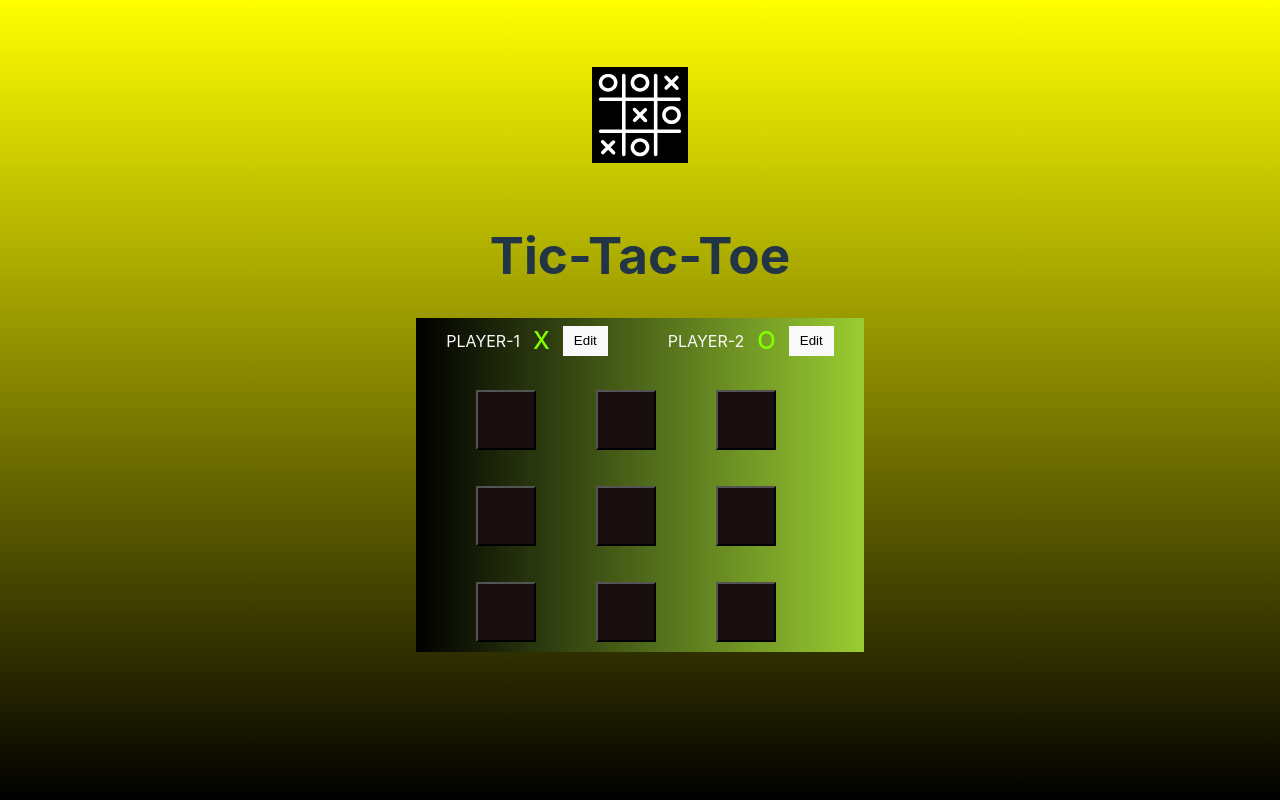
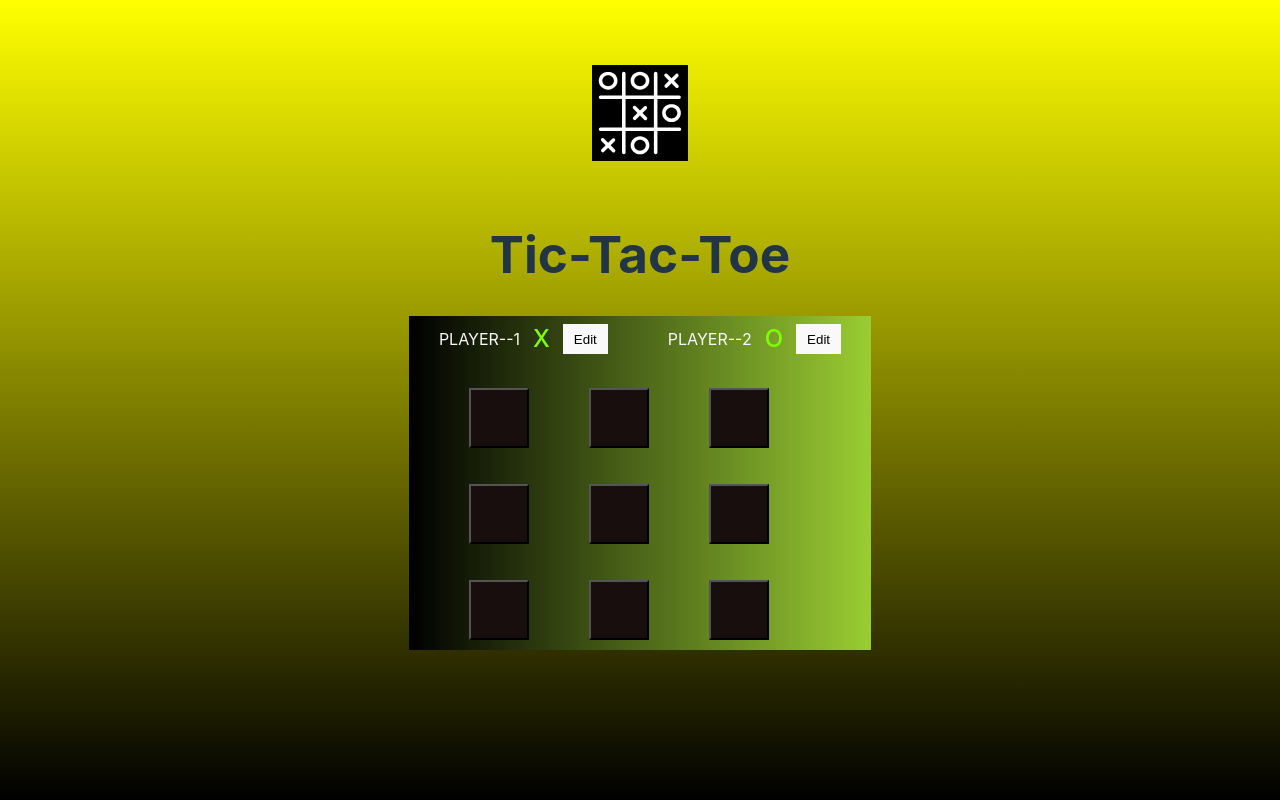
Before and after one commit to SanjeevidharanK/React, a React (Vite) app: page / in a window 1280 px wide. Built offline with nearby package versions, Linux system fonts and the light colour scheme.

Commit message:
random commit

```diff
--- a/src/App.jsx
+++ b/src/App.jsx
@@ -11,8 +11,8 @@ function App() {
       <Header />
       <main>
         <ol>
-          <Player name={"PLAYER-1"} symbol={"X"} />
-          <Player name={"PLAYER-2"} symbol={"O"} />
+          <Player name={"PLAYER--1"} symbol={"X"} />
+          <Player name={"PLAYER--2"} symbol={"O"} />
         </ol>
         <GameBoard box={0} testin={boolvalue} />
         <GameBoard box={1} testin={boolvalue} />
```
